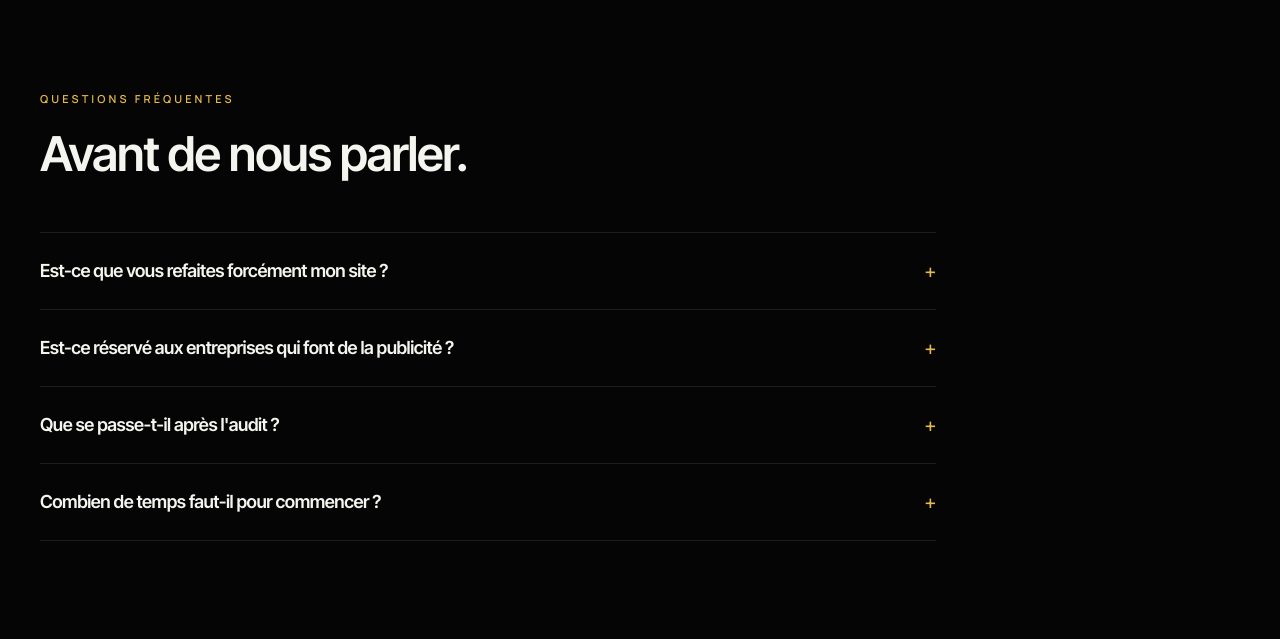
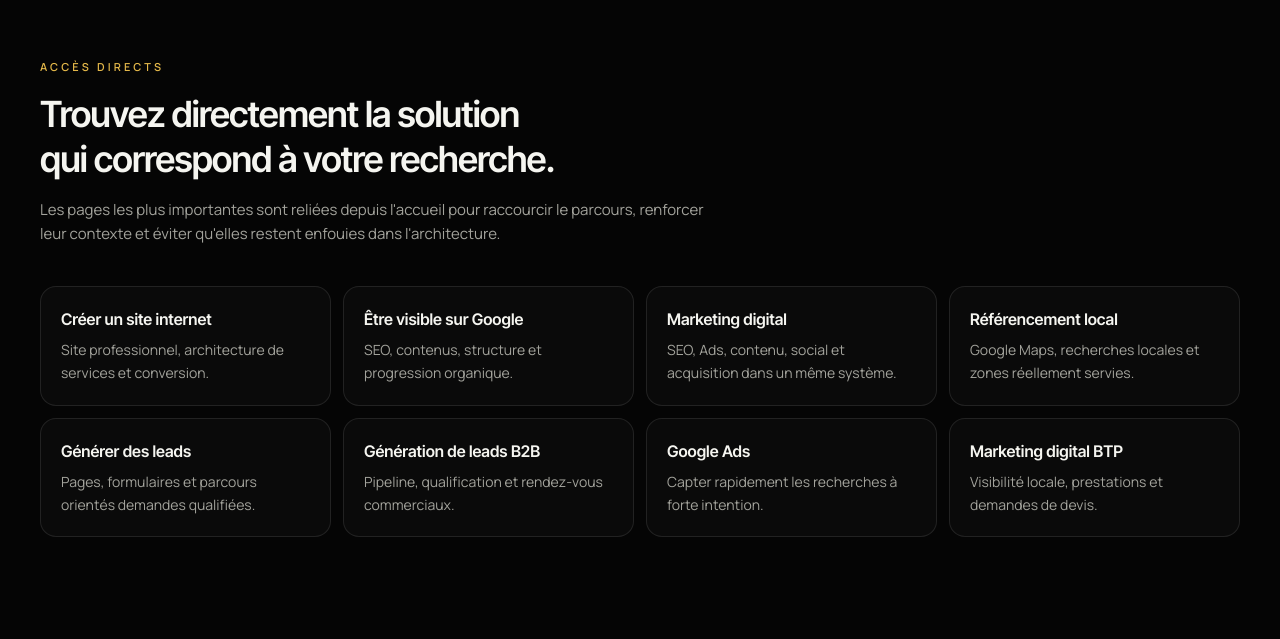
Before and after one commit to mathieumilo3-bot/-generation-capable, a Next.js app in the folder site-vitrine/: page / in a window 1280 px wide. Shown: the part 5821-6460 px from the top of the page. Built offline with nearby package versions, Linux system fonts and the light colour scheme; no server answers.

Commit message:
SEO: surface priority entry points from homepage

```diff
--- a/site-vitrine/src/app/page.tsx
+++ b/site-vitrine/src/app/page.tsx
@@ -7,6 +7,7 @@ import { SystemArchitecture } from "@/components/sections/SystemArchitecture";
 import { Systems } from "@/components/sections/Systems";
 import { FAQ } from "@/components/sections/FAQ";
 import { FinalCTA } from "@/components/sections/FinalCTA";
+import { SeoEntryPoints } from "@/components/sections/SeoEntryPoints";
 import { LandingView } from "@/components/sections/LandingView";
 import { ServiceJsonLd } from "@/components/schema/JsonLd";
 import { SITE_DESCRIPTION, SITE_URL } from "@/lib/constants";
@@ -36,6 +37,7 @@ export default function Home() {
       <SystemDemo />
       <SystemArchitecture />
       <Systems />
+      <SeoEntryPoints />
       <FAQ />
       <FinalCTA />
     </>
```
